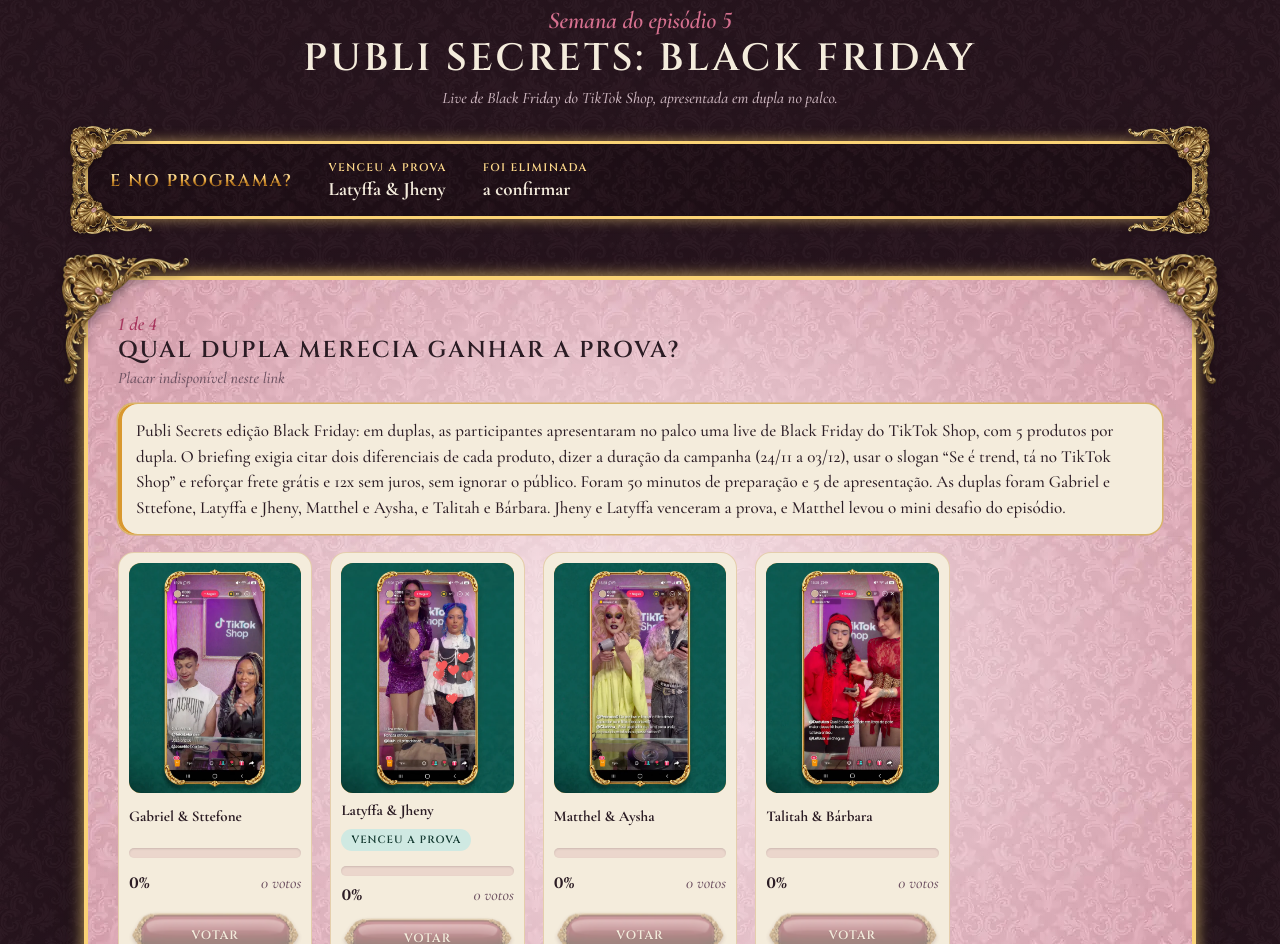
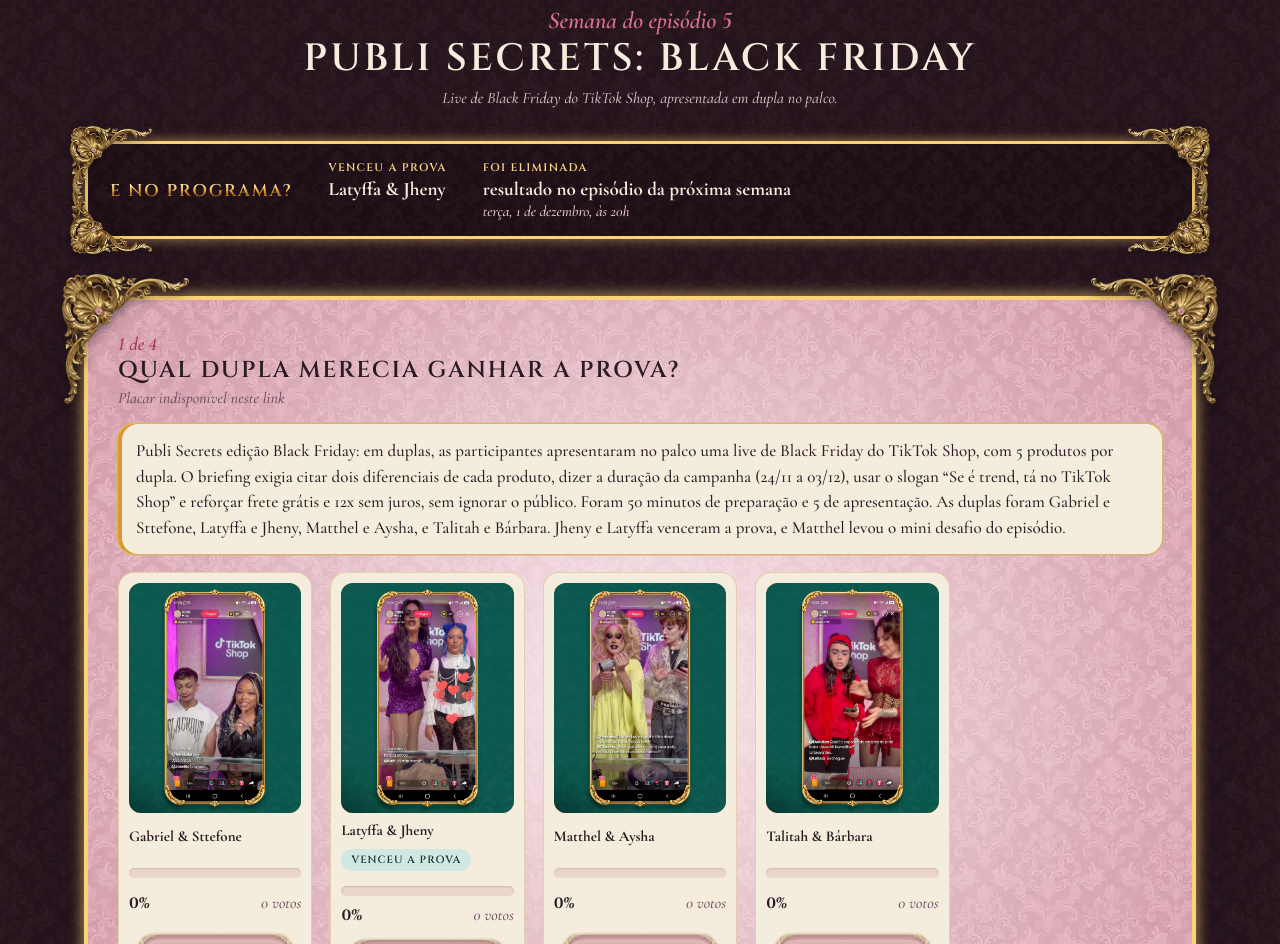
Before and after one commit to danielcotrim1-cyber/corrida-da-corrida, a plain HTML site: page index.html in a window 1280 px wide. Shown: the part 2155-3099 px from the top of the page. Drawn offline with nearby package versions, Linux system fonts and the light colour scheme.

Commit message:
E no programa: eliminada pendente mostra data do próximo episódio
Co-Authored-By: Claude Opus 5.5 <noreply@anthropic.com>
Claude-Session: https://claude.ai/code/session_01TSKXYpFVNA2GHbmrVgxUKd

```diff
--- a/index.html
+++ b/index.html
@@ -391,6 +391,7 @@ section.cast.band{padding-top:0}
 .polls{display:grid;gap:clamp(56px,7vw,96px)!important}.polls>.panel{margin:0!important}
 .real{margin-bottom:clamp(44px,5vw,64px)!important}
 #semana .wrap,#coroa .wrap{padding-left:clamp(10px,2vw,24px);padding-right:clamp(10px,2vw,24px)}
+.real dd .prox{display:block;font:italic 400 15px var(--serif);color:#e6c6d2;-webkit-text-fill-color:#e6c6d2;margin-top:2px}
 </style>
 
 </head>
@@ -646,8 +647,9 @@ function renderWeek(){const w=shownWeek(),open=!!openWeek()&&openWeek().id===w.i
    :`<a class="cta cta-in" href="#coroa"><small>Você julgou a semana toda!</small><b>Volte e vote na winner</b><span>Quem leva a Coroa de Cola Quente? ↑</span></a>`;
   return `<article class="panel" id="p-${p.k}" aria-labelledby="q-${p.k}"><div class="pn">${i+1} de ${POLLS.length}</div><h3 id="q-${p.k}">${p.k==="prova"&&w.duplas?"Qual dupla merecia ganhar a prova?":p.q}</h3><p class="meta">${meta}</p>${body}${open?cta:""}</article>`}).join("");
  renderAbas(w);
- const r=w.real||{},item=(lbl,id)=>`<div><dt>${lbl}</dt><dd>${id?esc(nome(id)):"a confirmar"}</dd></div>`;
- $("#real").innerHTML=`<h3>E no programa?</h3><dl>${item("Venceu a prova",r.prova)}${item("Foi eliminada",r.elim)}${r.flop?item("Foi pro Flop",r.flop):""}</dl>`;
+ const r=w.real||{},prox=new Date(w.closes).toLocaleDateString("pt-BR",{day:"numeric",month:"long",timeZone:"America/Sao_Paulo"}),
+  item=(lbl,id,pend)=>`<div><dt>${lbl}</dt><dd>${id?esc(nome(id)):(pend||"a confirmar")}</dd></div>`;
+ $("#real").innerHTML=`<h3>E no programa?</h3><dl>${item("Venceu a prova",r.prova)}${item("Foi eliminada",r.elim,`resultado no episódio da próxima semana <small class="prox">terça, ${prox}, às 20h</small>`)}${r.flop?item("Foi pro Flop",r.flop):""}</dl>`;
  tick();}
 function tick(){const w=openWeek();
  const fim=selWeek?null:(w?+new Date(w.closes):null),ms=fim?Math.max(0,fim-now()):0;
```
